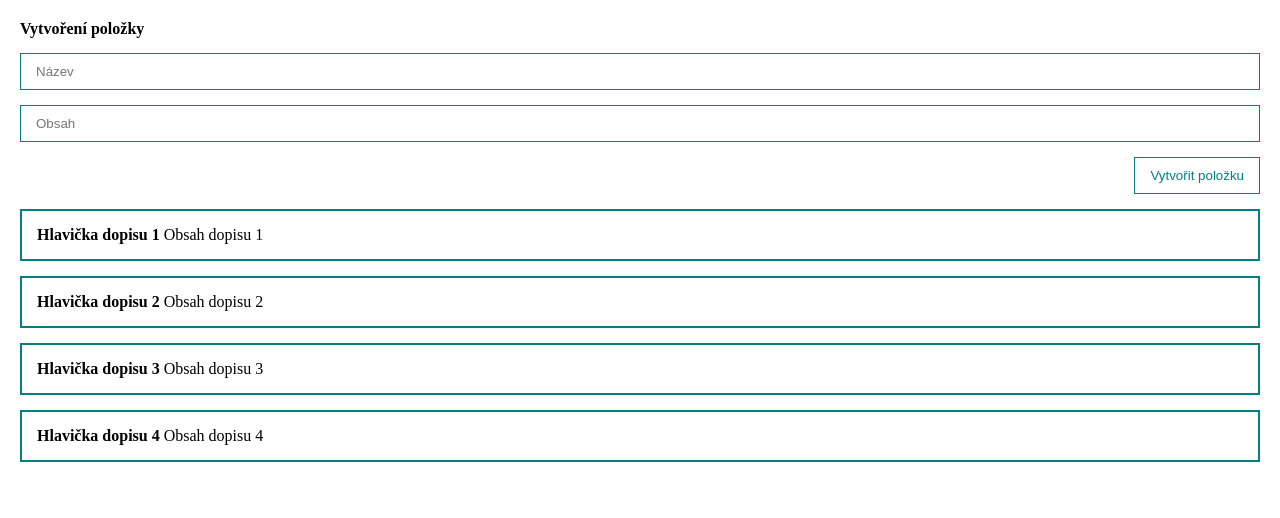
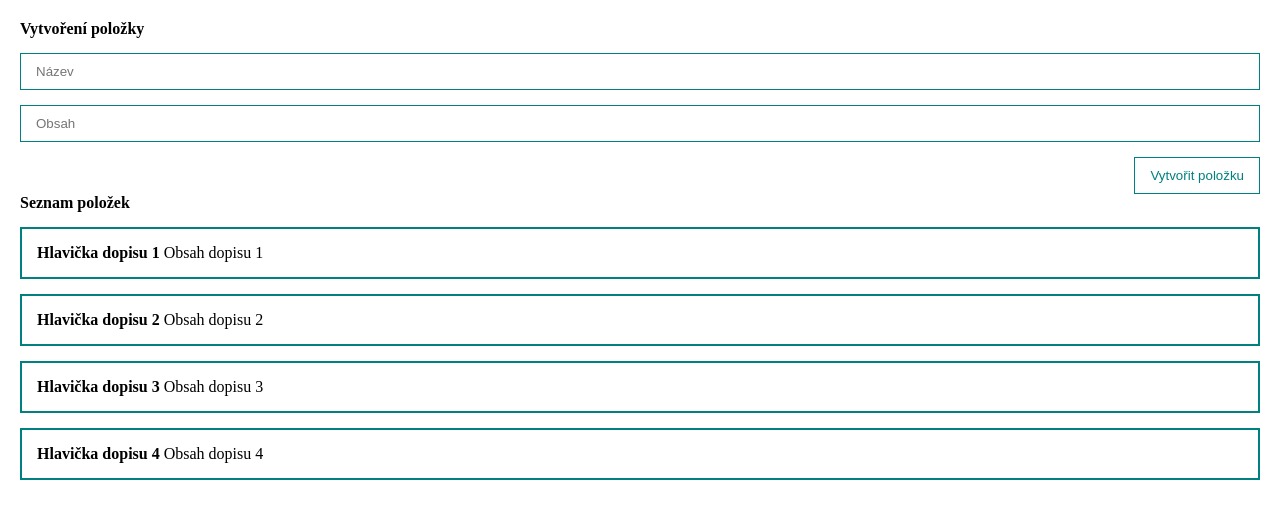
Before and after one commit to kofranek/timur_albi_vue3_from_a_to_z, a Vue app: page / in a window 1280 px wide. Shown: the top 518 px of the page. Built offline with nearby package versions, Linux system fonts and the light colour scheme; the HTML template or start-up script is replaced by a standard one.

Commit message:
Další dekompozice - vytvořeni koponenty pro jednotlivou položku

```diff
--- a/src/components/PostForm.vue
+++ b/src/components/PostForm.vue
@@ -33,11 +33,13 @@ export default {
   },
   methods: {
     createPost() {
-      this.post.id=Date.now()
-      this.$emit('create',this.post)
-      this.post = {
-        title: '',
-        body: ''
+      if (this.post.title && this.post.body) {
+        this.post.id = Date.now()
+        this.$emit('create', this.post)
+        this.post = {
+          title: '',
+          body: ''
+        }
       }
     },
   }
--- /dev/null
+++ b/src/components/PostItem.vue
@@ -0,0 +1,25 @@
+<template>
+  <div class="post">
+    <strong>{{ post_props.title }}</strong> {{ post_props.body }}
+  </div>
+</template>
+
+<script>
+export default {
+  name: "PostItem",
+  props: {
+    post_props: {
+      type: Object,
+      required: true,
+    }
+  }
+}
+</script>
+
+<style scoped>
+.post {
+  padding: 15px;
+  border: 2px solid teal;
+  margin-top: 15px;
+}
+</style>
--- a/src/components/PostList.vue
+++ b/src/components/PostList.vue
@@ -1,12 +1,18 @@
 <template>
-  <div class="post" v-for="post in posts_props">
-    <div><strong>{{ post.title }}</strong> {{ post.body }}</div>
+  <div >
+    <h4>Seznam položek</h4>
+    <post-item
+        v-for="post in posts_props"
+        :post_props="post"
+    />
   </div>
 </template>
 
 <script>
+import PostItem from "@/components/PostItem";
 export default {
   name: "PostList",
+  components: {PostItem},
   props: {
     posts_props: {
       type: Array,
@@ -17,10 +23,6 @@ export default {
 </script>
 
 <style scoped>
-.post {
-  padding: 15px;
-  border: 2px solid teal;
-  margin-top: 15px;
-}
+
 
 </style>
```
Also changed, not shown: notes.txt.
